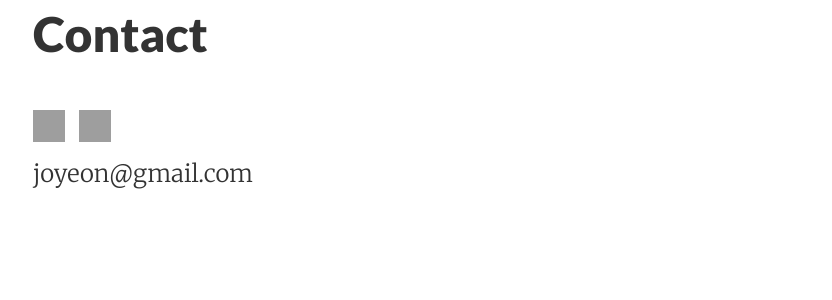
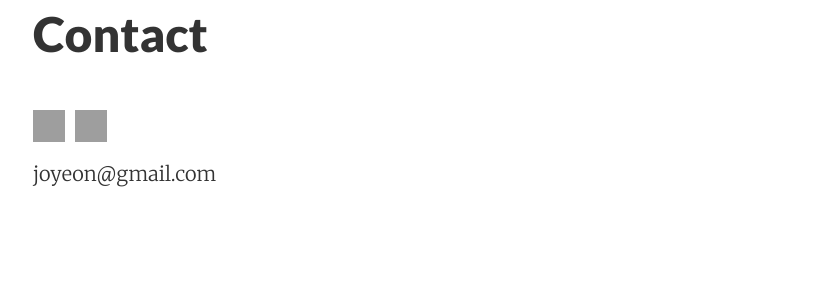
Before and after one commit to joyeon/joyeon.github.io, a Jekyll site: the page built from contact.html, in a window 1280 px wide. Shown: the part 164-464 px from the top of the page, without its empty margins (223-1055 px from the left). Built offline with Jekyll 4.4.1, drawn with Linux system fonts in a browser that asks for light colours; grey boxes are pictures that could not be loaded.

Commit message:
Update contact.html

```diff
--- a/contact.html
+++ b/contact.html
@@ -4,7 +4,7 @@ title: Contact
 permalink: /contact/
 ---
 <div class="py2">
-  <div class="social-icons" style="display: flex; gap: 14px;">
+  <div class="social-icons" style="display: flex; gap: 10px;">
     <a href="https://www.linkedin.com/in/joyeon" target="_blank">
       <img src="https://s.magecdn.com/social/64w/mb-linkedin.png" style="width: 32px; height: 32px;" />
     </a>
@@ -12,5 +12,5 @@ permalink: /contact/
       <img src="https://s.magecdn.com/social/64w/mb-instagram.png" style="width: 32px; height: 32px;" />
     </a>
   </div>
-  <div style="margin-top: 16px;">joyeon@gmail.com</div>
+  <div style="margin-top: 16px; font-size: 20px;">joyeon@gmail.com</div>
 </div>
```
